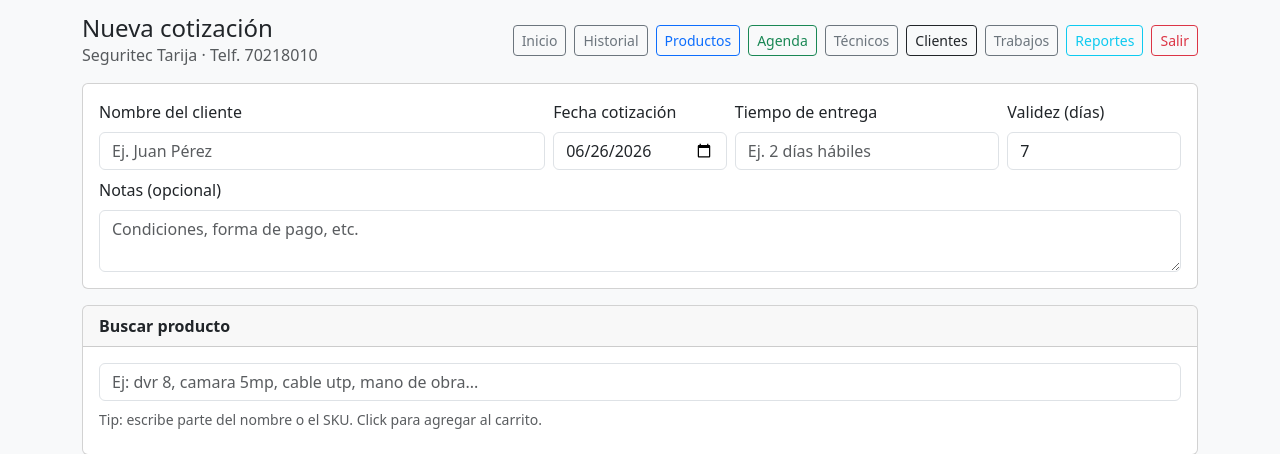
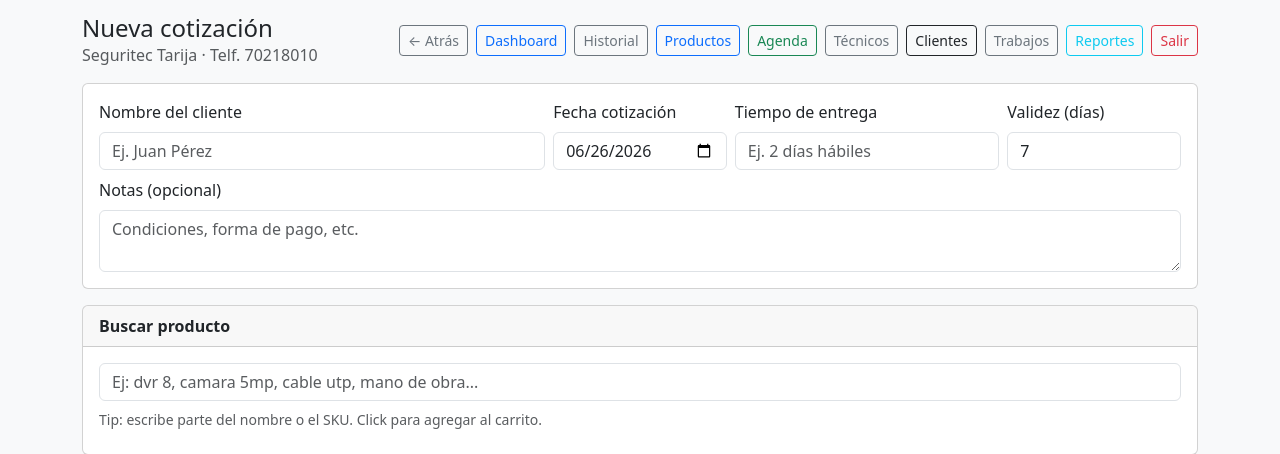
Before and after one commit to Ocafer/cotizador-seguritec, a FastAPI app: page /nueva in a window 1280 px wide. Shown: the top 454 px of the page. Run offline with FastAPI, Linux system fonts and the light colour scheme; the visitor is signed in with stand-in values (Sample User, id 1).

Commit message:
feat: agregar botones Atras y Dashboard en todas las paginas
Cada pagina ahora tiene un boton de volver atras (history.back())
y un enlace a Dashboard como primeros botones del nav.

Co-Authored-By: Claude Sonnet 4.6 <noreply@anthropic.com>

```diff
--- a/templates/agenda.html
+++ b/templates/agenda.html
@@ -19,7 +19,9 @@
         <h4 class="mb-0">Agenda de Instalaciones</h4>
         <div class="text-muted small">{{ empresa }}</div>
       </div>
-      <div class="d-flex gap-2">
+      <div class="d-flex gap-2 flex-wrap justify-content-end">
+        <button onclick="history.back()" class="btn btn-outline-secondary btn-sm">← Atrás</button>
+        <a class="btn btn-outline-primary btn-sm" href="/dashboard">Dashboard</a>
         <a class="btn btn-outline-secondary btn-sm" href="/nueva">Nueva Cotización</a>
         <a class="btn btn-outline-secondary btn-sm" href="/historial">Historial</a>
         <a class="btn btn-outline-secondary btn-sm" href="/reportes">Reportes</a>
--- a/templates/agendar.html
+++ b/templates/agendar.html
@@ -15,6 +15,8 @@
         <div class="text-muted small">{{ empresa }}</div>
       </div>
       <div class="d-flex gap-2">
+        <button onclick="history.back()" class="btn btn-outline-secondary btn-sm">← Atrás</button>
+        <a class="btn btn-outline-primary btn-sm" href="/dashboard">Dashboard</a>
         <a class="btn btn-outline-secondary btn-sm" href="/historial">Historial</a>
         <a class="btn btn-outline-success btn-sm" href="/agenda">Agenda</a>
         <a class="btn btn-outline-danger btn-sm" href="/logout">Salir</a>
--- a/templates/clientes.html
+++ b/templates/clientes.html
@@ -15,7 +15,8 @@
       <div class="text-muted small">{{ empresa }}</div>
     </div>
     <div class="d-flex gap-2">
-      <a class="btn btn-outline-secondary btn-sm" href="/">Inicio</a>
+      <button onclick="history.back()" class="btn btn-outline-secondary btn-sm">← Atrás</button>
+      <a class="btn btn-outline-primary btn-sm" href="/dashboard">Dashboard</a>
       <a class="btn btn-outline-secondary btn-sm" href="/historial">Historial</a>
       <a class="btn btn-outline-danger btn-sm" href="/logout">Salir</a>
     </div>
--- a/templates/editar.html
+++ b/templates/editar.html
@@ -24,7 +24,8 @@
         <div class="muted">{{ empresa }} · Telf. {{ telf }}</div>
       </div>
       <div class="d-flex gap-2">
-        <a class="btn btn-outline-secondary btn-sm" href="/nueva">Inicio</a>
+        <button onclick="history.back()" class="btn btn-outline-secondary btn-sm">← Atrás</button>
+        <a class="btn btn-outline-primary btn-sm" href="/dashboard">Dashboard</a>
         <a class="btn btn-outline-secondary btn-sm" href="/historial">Historial</a>
         <a class="btn btn-outline-danger btn-sm" href="/logout">Salir</a>
       </div>
--- a/templates/gastos.html
+++ b/templates/gastos.html
@@ -19,6 +19,8 @@
         <div class="text-muted small">{{ empresa }}</div>
       </div>
       <div class="d-flex gap-2">
+        <button onclick="history.back()" class="btn btn-outline-secondary btn-sm">← Atrás</button>
+        <a class="btn btn-outline-primary btn-sm" href="/dashboard">Dashboard</a>
         <a class="btn btn-outline-secondary btn-sm" href="/historial">Historial</a>
         <a class="btn btn-outline-info btn-sm" href="/reportes">Reportes</a>
         <a class="btn btn-outline-danger btn-sm" href="/logout">Salir</a>
--- a/templates/historial.html
+++ b/templates/historial.html
@@ -18,8 +18,9 @@
         <h4 class="mb-0">Historial</h4>
         <div class="text-muted small">{{ empresa }}</div>
       </div>
-      <div class="d-flex gap-2">
-        <a class="btn btn-outline-secondary btn-sm" href="/">Inicio</a>
+      <div class="d-flex gap-2 flex-wrap justify-content-end">
+        <button onclick="history.back()" class="btn btn-outline-secondary btn-sm">← Atrás</button>
+        <a class="btn btn-outline-primary btn-sm" href="/dashboard">Dashboard</a>
         <a class="btn btn-primary btn-sm" href="/nueva">Nueva</a>
         <a class="btn btn-outline-primary btn-sm" href="/productos">Productos</a>
         <a class="btn btn-outline-success btn-sm" href="/agenda">Agenda</a>
--- a/templates/instalaciones_pasadas.html
+++ b/templates/instalaciones_pasadas.html
@@ -24,8 +24,9 @@
       <h4 class="mb-0">Historial de Trabajos</h4>
       <div class="text-muted small">{{ empresa }} — Instalaciones pasadas</div>
     </div>
-    <div class="d-flex gap-2">
-      <a class="btn btn-outline-secondary btn-sm" href="/">Inicio</a>
+    <div class="d-flex gap-2 flex-wrap justify-content-end">
+      <button onclick="history.back()" class="btn btn-outline-secondary btn-sm">← Atrás</button>
+      <a class="btn btn-outline-primary btn-sm" href="/dashboard">Dashboard</a>
       <a class="btn btn-outline-dark btn-sm" href="/clientes">Clientes</a>
       <a class="btn btn-outline-info btn-sm" href="/reportes">Reportes</a>
       <button class="btn btn-outline-secondary btn-sm" onclick="window.print()">🖨️</button>
--- a/templates/nueva.html
+++ b/templates/nueva.html
@@ -24,8 +24,9 @@
         <h4 class="mb-0">Nueva cotización</h4>
         <div class="muted">{{ empresa }} · Telf. {{ telf }}</div>
       </div>
-      <div class="d-flex gap-2">
-        <a class="btn btn-outline-secondary btn-sm" href="/">Inicio</a>
+      <div class="d-flex gap-2 flex-wrap justify-content-end">
+        <button onclick="history.back()" class="btn btn-outline-secondary btn-sm">← Atrás</button>
+        <a class="btn btn-outline-primary btn-sm" href="/dashboard">Dashboard</a>
         <a class="btn btn-outline-secondary btn-sm" href="/historial">Historial</a>
         <a class="btn btn-outline-primary btn-sm" href="/productos">Productos</a>
         <a class="btn btn-outline-success btn-sm" href="/agenda">Agenda</a>
--- a/templates/productos.html
+++ b/templates/productos.html
@@ -14,7 +14,9 @@
         <h4 class="mb-0">Gestión de Productos</h4>
         <div class="text-muted small">{{ empresa }}</div>
       </div>
-      <div class="d-flex gap-2">
+      <div class="d-flex gap-2 flex-wrap justify-content-end">
+        <button onclick="history.back()" class="btn btn-outline-secondary btn-sm">← Atrás</button>
+        <a class="btn btn-outline-primary btn-sm" href="/dashboard">Dashboard</a>
         <a class="btn btn-outline-secondary btn-sm" href="/nueva">Nueva Cotización</a>
         <a class="btn btn-outline-secondary btn-sm" href="/historial">Historial</a>
         <a class="btn btn-outline-danger btn-sm" href="/logout">Salir</a>
--- a/templates/reportes.html
+++ b/templates/reportes.html
@@ -20,7 +20,9 @@
         <h4 class="mb-0">Reportes</h4>
         <div class="text-muted small">{{ empresa }}</div>
       </div>
-      <div class="d-flex gap-2">
+      <div class="d-flex gap-2 flex-wrap justify-content-end">
+        <button onclick="history.back()" class="btn btn-outline-secondary btn-sm">← Atrás</button>
+        <a class="btn btn-outline-primary btn-sm" href="/dashboard">Dashboard</a>
         <a class="btn btn-outline-secondary btn-sm" href="/nueva">Nueva Cotización</a>
         <a class="btn btn-outline-secondary btn-sm" href="/historial">Historial</a>
         <a class="btn btn-outline-secondary btn-sm" href="/agenda">Agenda</a>
--- a/templates/tecnicos.html
+++ b/templates/tecnicos.html
@@ -14,7 +14,9 @@
         <h4 class="mb-0">Técnicos / Personal</h4>
         <div class="text-muted small">{{ empresa }}</div>
       </div>
-      <div class="d-flex gap-2 flex-wrap">
+      <div class="d-flex gap-2 flex-wrap justify-content-end">
+        <button onclick="history.back()" class="btn btn-outline-secondary btn-sm">← Atrás</button>
+        <a class="btn btn-outline-primary btn-sm" href="/dashboard">Dashboard</a>
         <a class="btn btn-outline-secondary btn-sm" href="/nueva">Nueva Cotización</a>
         <a class="btn btn-outline-secondary btn-sm" href="/historial">Historial</a>
         <a class="btn btn-outline-primary btn-sm" href="/productos">Productos</a>
```
